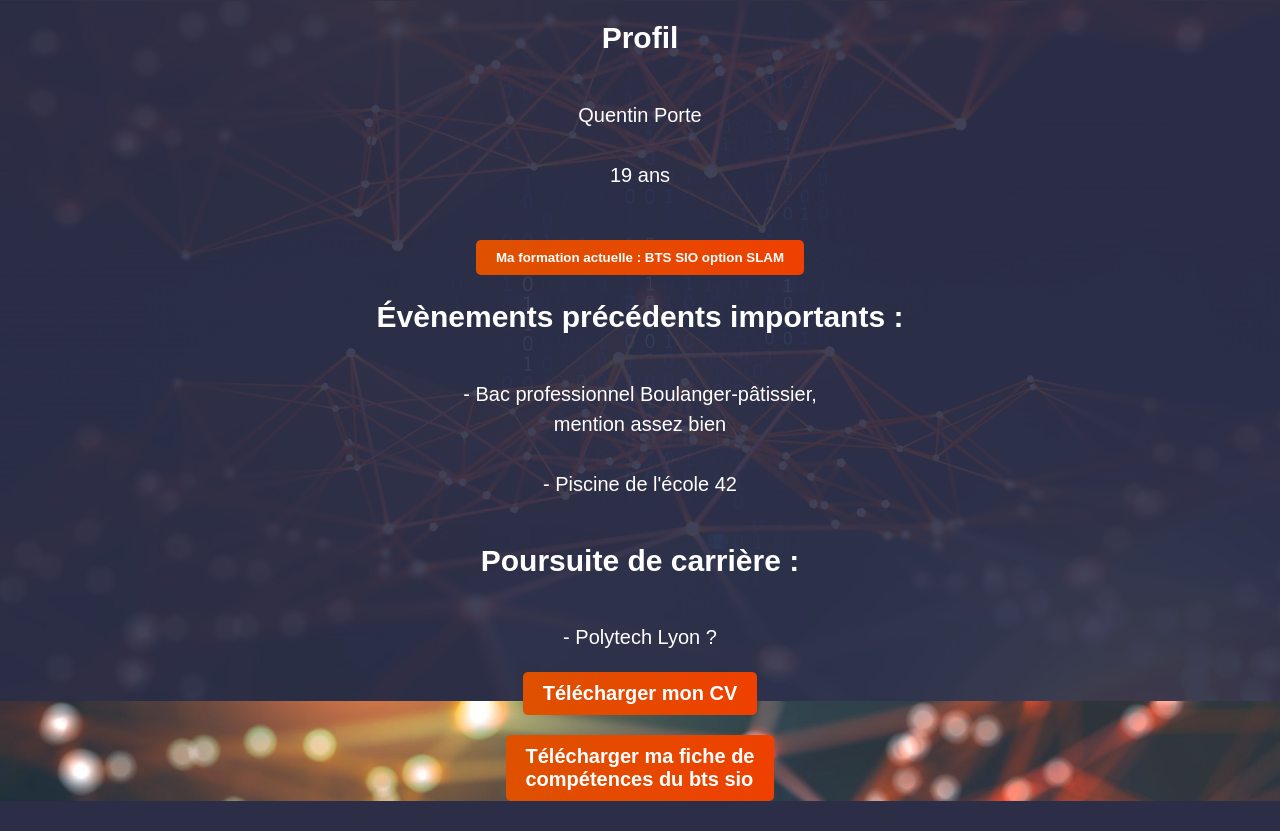
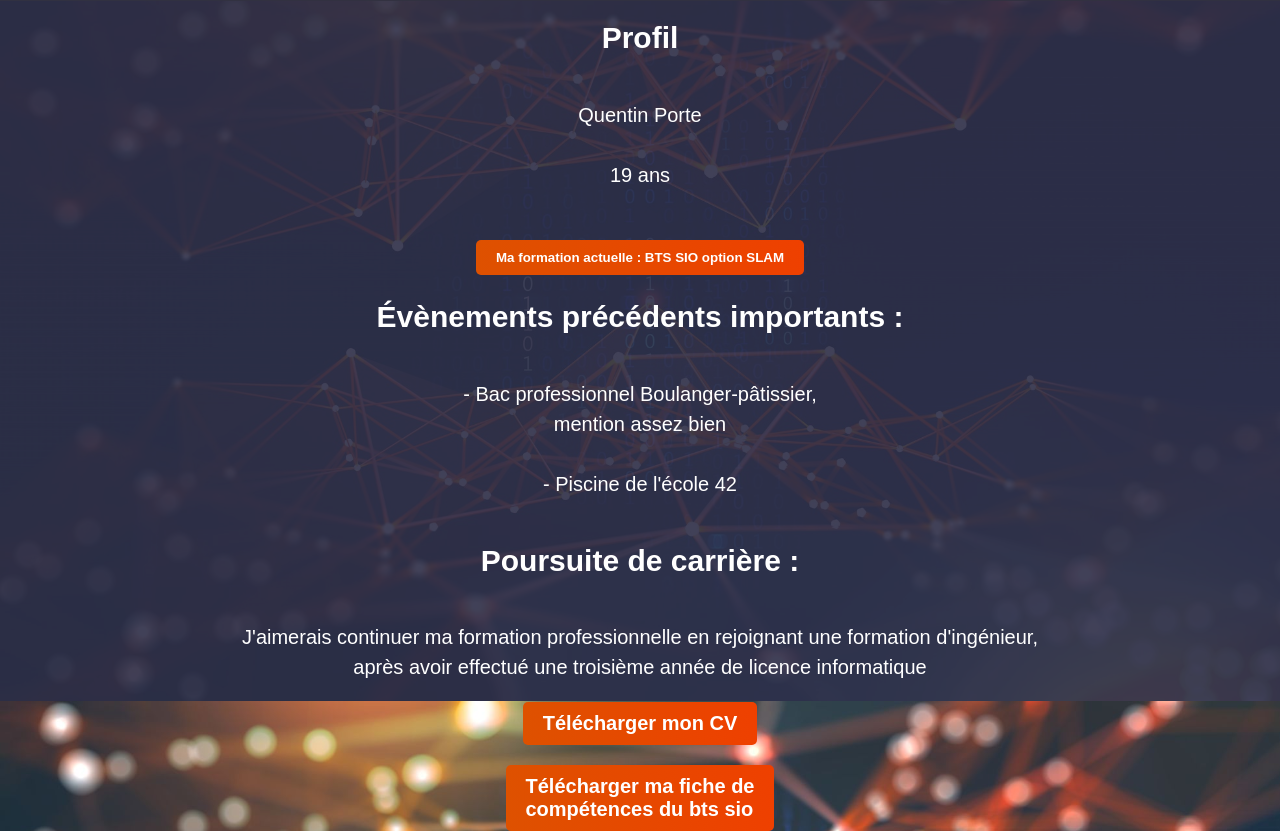
Before and after one commit to Quentdeux/Portfolio, a plain HTML site: page profil.html in a window 1280 px wide. Shown: the part 99-930 px from the top of the page. Before the commit the page ends 900 px from the top, so only its background shows below. Drawn offline with Linux system fonts and the light colour scheme.

Commit message:
Add files via upload

```diff
--- a/profil.html
+++ b/profil.html
@@ -76,8 +76,9 @@
 
                 <h2>Poursuite de carrière :</h1>
                 <p>
-                    - Polytech Lyon ?
-                </p>
+					J'aimerais continuer ma formation professionnelle en rejoignant une formation d'ingénieur,<br>
+					après avoir effectué une troisième année de licence informatique
+				</p>
 
                 <a href="CV_Quentin_Porte.odt" target="_blank" class="btn-orange">Télécharger mon CV</a>
 
```
